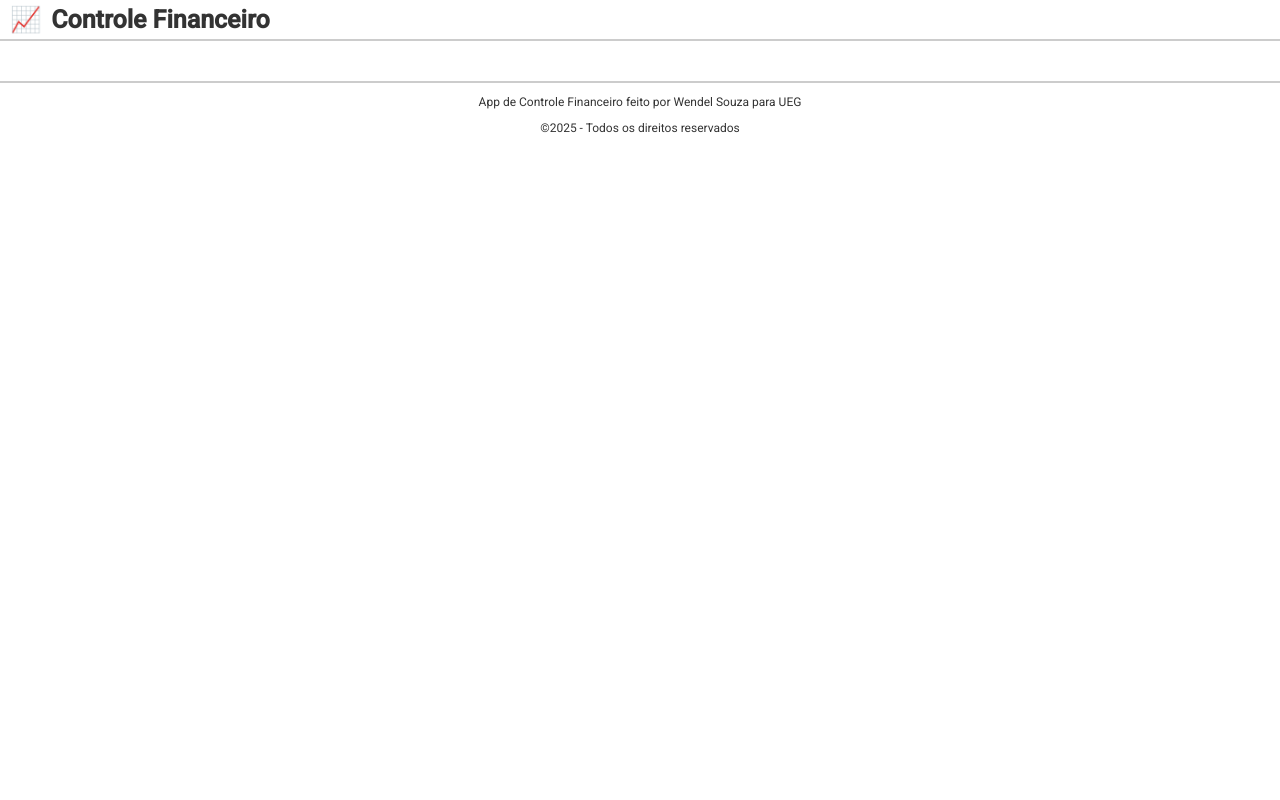
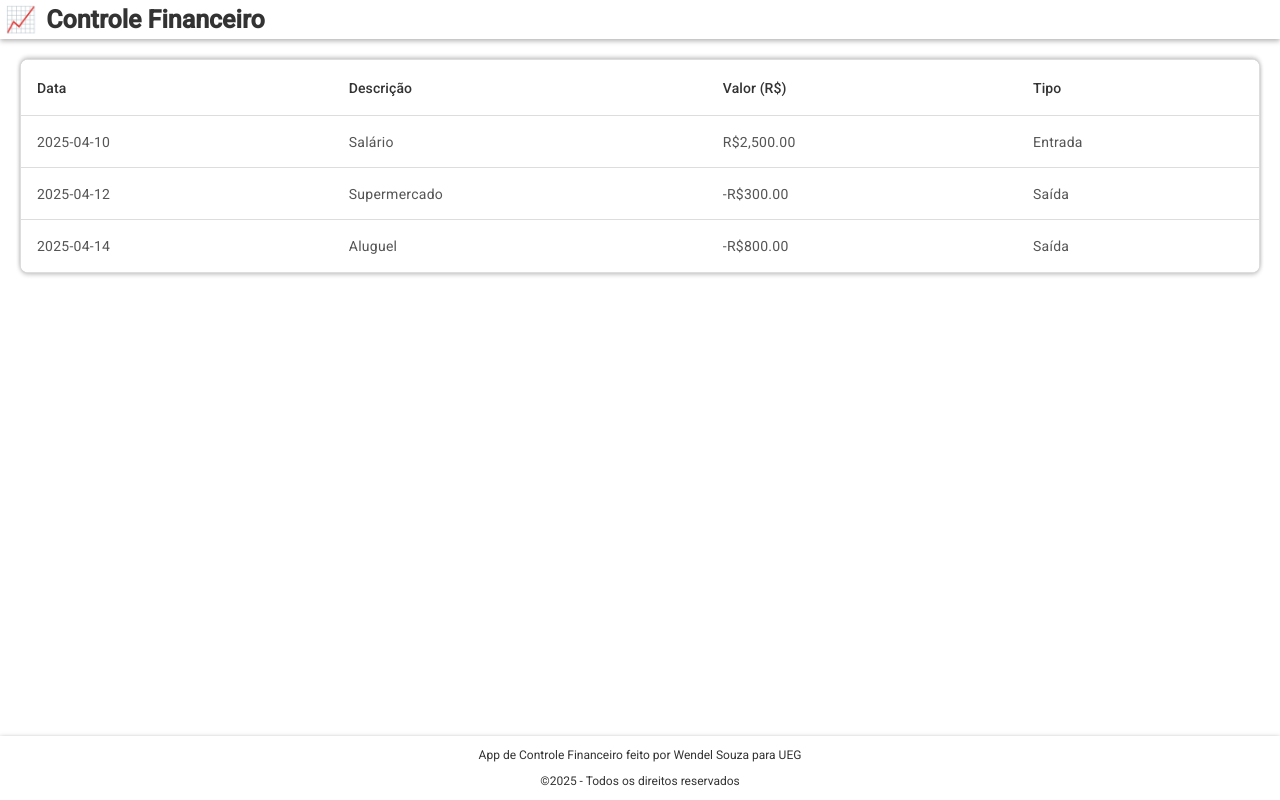
Before and after one commit to cswendel/ControleFinanceiro_Frontend, an Angular app: page /transacoes in a window 1280 px wide. Before the commit this address led to /. Built offline with nearby package versions, Linux system fonts and the light colour scheme.

Commit message:
Alterações na estrutura dos arquivos, inclusão de rotas, inclusão de página transação, adicionado tabela e alteração de estilos

```diff
--- a/src/app/app-routing.module.ts
+++ b/src/app/app-routing.module.ts
@@ -1,7 +1,11 @@
 import { NgModule } from '@angular/core';
 import { RouterModule, Routes } from '@angular/router';
+import { TransacoesComponent } from './pages/transacoes/transacoes.component';
 
-const routes: Routes = [];
+const routes: Routes = [
+  { path: 'transacoes', component: TransacoesComponent },
+  { path: '', redirectTo: '/transacoes', pathMatch: 'full' }
+];
 
 @NgModule({
   imports: [RouterModule.forRoot(routes)],
--- a/src/app/app.component.html
+++ b/src/app/app.component.html
@@ -1,13 +1 @@
-<header>
-  <div class="logo">
-    <span class="emoji">📈</span>
-    <span class="site-name">Controle Financeiro</span>
-  </div>
-</header>
-<hr class="divider">
-
-<footer>
-  <hr class="divider">
-  <p>App de Controle Financeiro feito por Wendel Souza para UEG</p>
-  <p>&copy;2025 - Todos os direitos reservados</p>
-</footer>
+<app-layout></app-layout>
--- a/src/app/app.component.scss
+++ b/src/app/app.component.scss
@@ -1,34 +1,3 @@
-header {
-  display: flex;
-  justify-content: space-between;
-  align-items: center;
-  padding: 5px 10px;
-  position: relative;
-  z-index: 1;
+footer {
+  margin-top: auto;
 }
-
-header .logo .emoji {
-  font-size: 25px;
-  margin-right: 10px;
-}
-
-header .logo .site-name {
-  font-size: 25px;
-  font-weight: bold;
-  color: #333;
-}
-
-.divider {
-  border: 0;
-  height: 2px;
-  background-color: #ccc;
-  margin: 0;
-  width: 100%;
-}
-
-footer {
-  text-align: center;
-  color: #333;
-  font-size: 12px;
-  margin-top: 40px;
-}
--- a/src/app/layout/layout.component.html
+++ b/src/app/layout/layout.component.html
@@ -1 +1,13 @@
-<p>layout works!</p>
+<header>
+  <div class="logo">
+    <span class="emoji">📈</span>
+    <span class="site-name">Controle Financeiro</span>
+  </div>
+</header>
+
+<router-outlet></router-outlet>
+
+<footer>
+  <p>App de Controle Financeiro feito por Wendel Souza para UEG</p>
+  <p>&copy;2025 - Todos os direitos reservados</p>
+</footer>
--- a/src/app/layout/layout.component.scss
+++ b/src/app/layout/layout.component.scss
@@ -0,0 +1,34 @@
+:host {
+  display: flex;
+  flex-direction: column;
+  min-height: 100vh;
+}
+
+footer {
+  text-align: center;
+  color: #333;
+  font-size: 12px;
+  margin-top: auto;
+  box-shadow: 0 2px 5px rgba(0, 0, 0, 0.5);
+}
+
+header {
+  display: flex;
+  justify-content: space-between;
+  align-items: center;
+  padding: 5px;
+  position: relative;
+  z-index: 1;
+  box-shadow: 0 2px 5px rgba(0, 0, 0, 0.3);
+}
+
+header .logo .emoji {
+  font-size: 25px;
+  margin-right: 10px;
+}
+
+header .logo .site-name {
+  font-size: 25px;
+  font-weight: bold;
+  color: #333;
+}
--- /dev/null
+++ b/src/app/pages/transacoes/transacoes.component.html
@@ -0,0 +1,27 @@
+<div class="DivTabela">
+    <table mat-table [dataSource]="dataSource" class="mat-elevation-z8">
+
+      <ng-container matColumnDef="data">
+        <th mat-header-cell *matHeaderCellDef> Data </th>
+        <td mat-cell *matCellDef="let transacao"> {{ transacao.data }} </td>
+      </ng-container>
+
+      <ng-container matColumnDef="descricao">
+        <th mat-header-cell *matHeaderCellDef> Descrição </th>
+        <td mat-cell *matCellDef="let transacao"> {{ transacao.descricao }} </td>
+      </ng-container>
+
+      <ng-container matColumnDef="valor">
+        <th mat-header-cell *matHeaderCellDef> Valor (R$) </th>
+        <td mat-cell *matCellDef="let transacao"> {{ transacao.valor | currency:'BRL' }} </td>
+      </ng-container>
+
+      <ng-container matColumnDef="tipo">
+        <th mat-header-cell *matHeaderCellDef> Tipo </th>
+        <td mat-cell *matCellDef="let transacao"> {{ transacao.tipo }} </td>
+      </ng-container>
+
+      <tr mat-header-row *matHeaderRowDef="displayedColumns"></tr>
+      <tr mat-row *matRowDef="let row; columns: displayedColumns;"></tr>
+    </table>
+</div>
--- /dev/null
+++ b/src/app/pages/transacoes/transacoes.component.scss
@@ -0,0 +1,27 @@
+:host {
+  display: flex;
+  flex-direction: column;
+  flex-grow: 1;
+  padding: 20px;
+  margin: 0;
+  height: 100%;
+}
+
+h2 {
+  margin: 0 0 20px 0;
+}
+
+.DivTabela {
+  border: 1px solid #ddd;
+  border-radius: 8px;
+  background-color: #fff;
+  box-shadow: 0 2px 4px rgba(0, 0, 0, 0.2), 0 -2px 4px rgba(0, 0, 0, 0.2);
+  overflow-x: auto;
+}
+
+.TituloTabela {
+  font-size: 18px;
+  text-align: center;
+  font-weight: bold;
+  margin: 10px;
+}
--- /dev/null
+++ b/src/app/pages/transacoes/transacoes.component.ts
@@ -0,0 +1,16 @@
+import { Component } from '@angular/core';
+
+@Component({
+  selector: 'app-transacoes',
+  standalone: false,
+  templateUrl: './transacoes.component.html',
+  styleUrl: './transacoes.component.scss'
+})
+export class TransacoesComponent {
+  displayedColumns: string[] = ['data', 'descricao', 'valor', 'tipo'];
+  dataSource = [
+    { data: '2025-04-10', descricao: 'Salário', valor: 2500, tipo: 'Entrada' },
+    { data: '2025-04-12', descricao: 'Supermercado', valor: -300, tipo: 'Saída' },
+    { data: '2025-04-14', descricao: 'Aluguel', valor: -800, tipo: 'Saída' }
+  ];
+}
--- a/src/styles.scss
+++ b/src/styles.scss
@@ -1,2 +1,31 @@
-html, body { height: 100%; }
-body { margin: 0; font-family: Roboto, "Helvetica Neue", sans-serif; }
+@use '@angular/material' as mat;
+html, body {
+  height: 100%;
+  margin: 0;
+  display: flex;
+  flex-direction: column;
+}
+
+body {
+  font-family: Roboto, "Helvetica Neue", sans-serif;
+}
+
+App {
+  display: flex;
+  flex-direction: column;
+  flex: 1;
+}
+
+:root {
+  @include mat.table-overrides((
+    background-color: #fff,
+    header-headline-color: #333,
+    row-item-label-text-color: #555,
+    row-item-outline-color: #ddd,
+    header-headline-font: 'Roboto',
+    header-headline-size: 14px,
+    row-item-label-text-font: 'Roboto',
+    row-item-label-text-size: 14px,
+    row-item-outline-width: 1px
+  ));
+}
```
Also changed, not shown: src/app/app.module.ts (+6 -2 lines), 1 other file (tests, documents, lock files or other folders).
